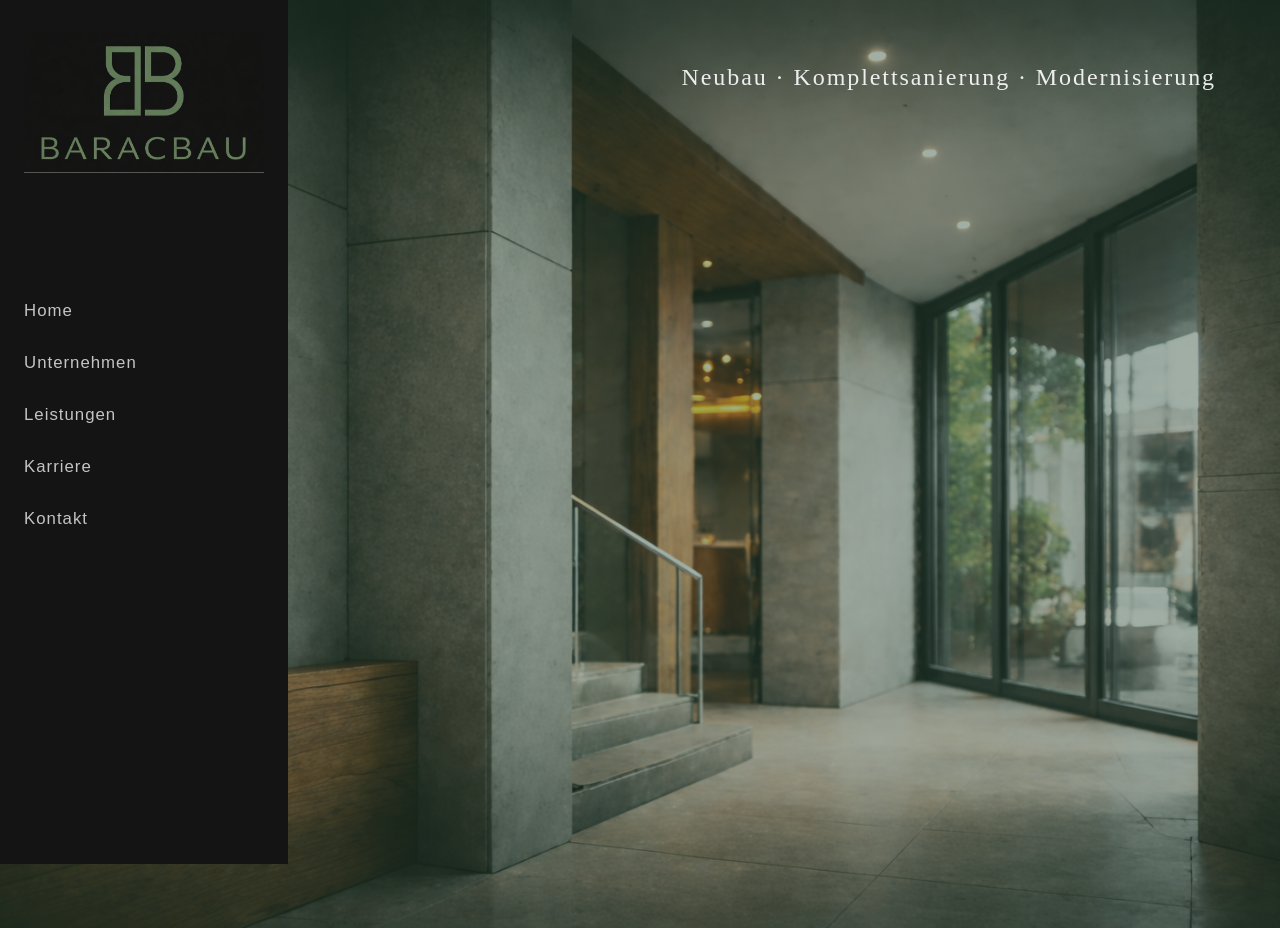
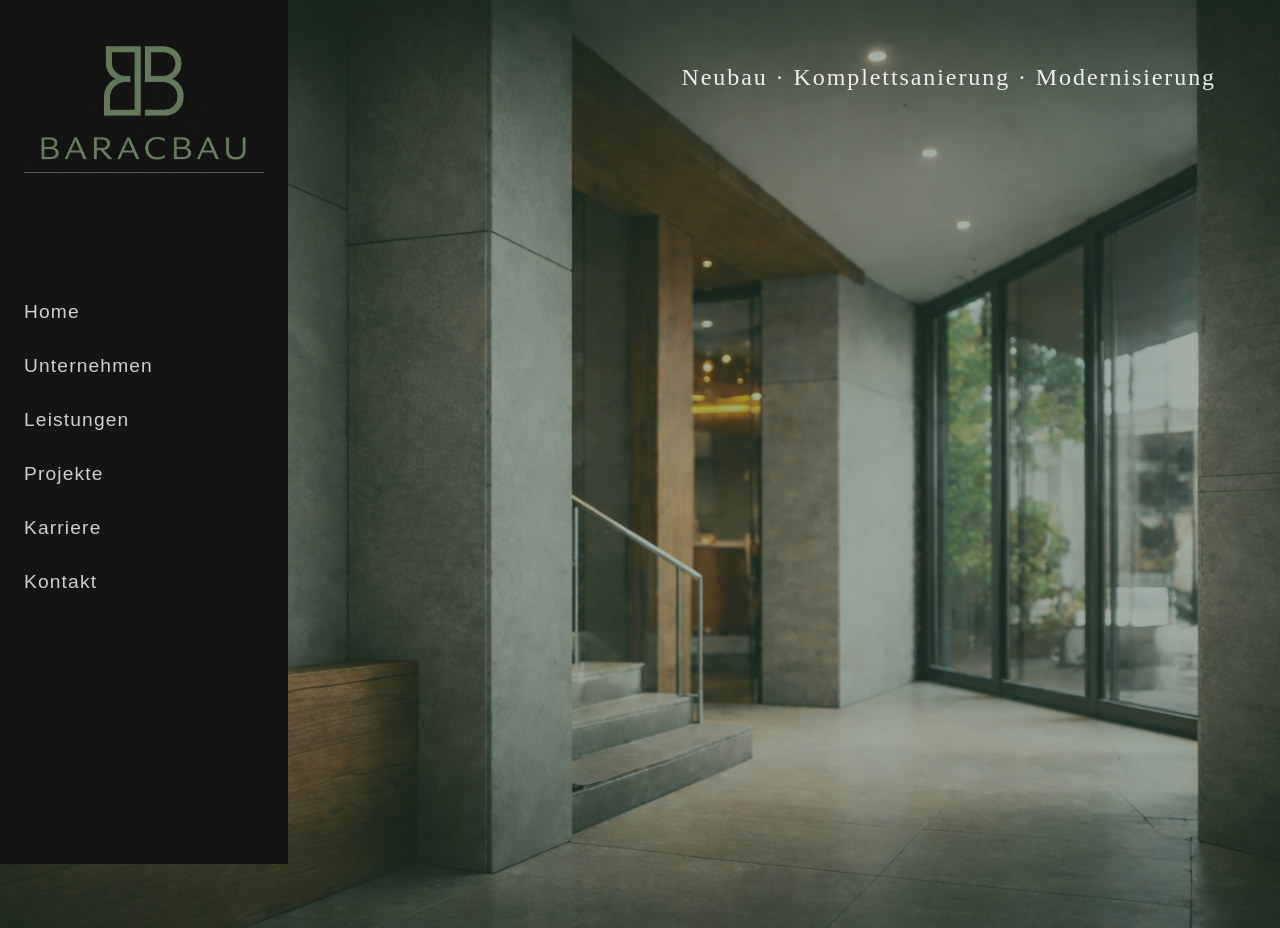
Before and after one commit to Marijo-Erenda/baracbau, a React (Vite) app in the folder frontend/: page / in a window 1280 px wide. Built offline with nearby package versions, Linux system fonts and the light colour scheme.

Commit message:
Refactor sidebar styles and improve navigation typography

```diff
--- /dev/null
+++ b/frontend/src/components/layout/sidebar.css
@@ -0,0 +1,121 @@
+/* ==================================
+   BARACBAU – Frontend / sidebar.css
+   Sidebar layout & navigation styles
+   ================================== */
+
+.sidebar {
+  position: fixed;
+  top: 0;
+  left: 0;
+
+  width: 240px;
+  height: 100vh;
+  padding: 2rem 1.5rem;
+
+  background: #131413;
+  color: rgba(255, 255, 255, 0.92);
+
+  z-index: 100;
+
+  display: flex;
+  flex-direction: column;
+  align-items: flex-start;
+}
+
+/* Logo */
+.sidebar__logo {
+  width: 100%;
+  margin-bottom: 8rem;
+}
+
+.sidebar__logo img {
+  width: 100%;
+  height: auto;
+  display: block;
+}
+
+/* Navigation */
+.sidebar__nav {
+  list-style: none;
+  margin: 0;
+  padding: 0;
+
+  display: flex;
+  flex-direction: column;
+  gap: 2rem;
+}
+
+.sidebar__item {
+  display: flex;
+  flex-direction: column;
+}
+
+/* Main link */
+.sidebar__link {
+  position: relative;
+  background: none;
+  border: none;
+  padding: 0;
+
+  text-align: left;
+  cursor: pointer;
+
+  font-size: 1.2rem;        /* ⬅ größer */
+  font-weight: 500;
+  letter-spacing: 0.06em;
+  color: rgba(255, 255, 255, 0.8);
+
+  transition:
+    color 0.25s ease,
+    transform 0.2s ease;
+}
+
+.sidebar__link:hover {
+  color: #ffffff;
+  transform: translateX(4px);
+}
+
+/* Hover underline */
+.sidebar__link::after {
+  content: "";
+  position: absolute;
+  left: 0;
+  bottom: -6px;
+
+  width: 0;
+  height: 1px;
+  background-color: #637A5A;
+
+  transition: width 0.65s ease;
+}
+
+.sidebar__link:hover::after {
+  width: calc(100% + 120px);
+}
+
+/* Submenu */
+.sidebar__submenu {
+  list-style: none;
+  margin: 0.6rem 0 0.8rem 1rem;
+  padding: 0;
+
+  display: flex;
+  flex-direction: column;
+  gap: 0.4rem;
+}
+
+.sidebar__submenu-item {
+  font-size: 1.12rem;       /* ⬅ spürbar größer */
+  font-weight: 400;
+  opacity: 0.85;            /* ⬅ besserer Kontrast */
+  cursor: pointer;
+
+  transition:
+    opacity 0.2s ease,
+    transform 0.2s ease;
+}
+
+.sidebar__submenu-item:hover {
+  opacity: 1;
+  transform: translateX(4px);
+}
--- a/frontend/src/components/layout/sidebar.tsx
+++ b/frontend/src/components/layout/sidebar.tsx
@@ -5,11 +5,20 @@
 
 import { useState } from "react";
 import logo from "@/assets/images/brand_big.jpg";
+import "./sidebar.css";
+
+/* ================================
+   Types
+   ================================ */
 
 type MenuItem = {
   label: string;
   children?: MenuItem[];
 };
+
+/* ================================
+   Navigation structure
+   ================================ */
 
 const menu: MenuItem[] = [
   { label: "Home" },
@@ -17,16 +26,31 @@ const menu: MenuItem[] = [
   {
     label: "Leistungen",
     children: [
-      { label: "Portfolio" },
-      { label: "Kompetenzen" },
+      { label: "Neubau" },
+      { label: "Komplettsanierung" },
+      { label: "Modernisierung" },
     ],
   },
+  { label: "Projekte" },
   { label: "Karriere" },
   { label: "Kontakt" },
 ];
 
+/* ================================
+   Sidebar Component
+   ================================ */
+
 export function Sidebar() {
   const [openIndex, setOpenIndex] = useState<number | null>(null);
+
+  const handleClick = (idx: number, hasChildren?: boolean) => {
+    if (!hasChildren) {
+      setOpenIndex(null);
+      return;
+    }
+
+    setOpenIndex(openIndex === idx ? null : idx);
+  };
 
   return (
     <nav className="sidebar">
@@ -44,7 +68,7 @@ export function Sidebar() {
             <li key={idx} className="sidebar__item">
               <button
                 className="sidebar__link"
-                onClick={() => setOpenIndex(isOpen ? null : idx)}
+                onClick={() => handleClick(idx, !!item.children)}
               >
                 {item.label}
               </button>
@@ -52,7 +76,10 @@ export function Sidebar() {
               {item.children && isOpen && (
                 <ul className="sidebar__submenu">
                   {item.children.map((child, cIdx) => (
-                    <li key={cIdx} className="sidebar__submenu-item">
+                    <li
+                      key={cIdx}
+                      className="sidebar__submenu-item"
+                    >
                       {child.label}
                     </li>
                   ))}
--- a/frontend/src/styles/global.css
+++ b/frontend/src/styles/global.css
@@ -1,6 +1,6 @@
 /* ==================================
-   BARACBAU – Frontend / global.css
-   Globale Layout- & Navigationsstile
+   BARACBAU – global.css
+   Globale Basis-Styles
    ================================== */
 
 html,
@@ -10,149 +10,7 @@ body {
   height: 100%;
 }
 
-/* ================================
-   App Layout
-   ================================ */
-
 .app-layout {
   position: relative;
   min-height: 100vh;
 }
-
-/* ================================
-   Sidebar
-   ================================ */
-
-.sidebar {
-  position: fixed;
-  top: 0;
-  left: 0;
-
-  width: 240px;
-  height: 100vh;
-  padding: 2rem 1.5rem;
-
-  background: #131413; /* exaktes Logo-Schwarz */
-  color: rgba(255, 255, 255, 0.92);
-
-  z-index: 100;
-
-  display: flex;
-  flex-direction: column;
-  align-items: flex-start;
-}
-
-/* ================================
-   Logo
-   ================================ */
-
-.sidebar__logo {
-  width: 100%;
-  margin-bottom: 8rem;
-}
-
-.sidebar__logo img {
-  width: 100%;
-  height: auto;
-  display: block;
-}
-
-/* ================================
-   Navigation
-   ================================ */
-
-.sidebar__nav {
-  list-style: none;
-  margin: 0;
-  padding: 0;
-
-  display: flex;
-  flex-direction: column;
-  gap: 2rem;
-}
-
-.sidebar__item {
-  display: flex;
-  flex-direction: column;
-}
-
-/* ================================
-   Main navigation link
-   ================================ */
-
-.sidebar__link {
-  position: relative;
-
-  background: none;
-  border: none;
-  padding: 0;
-
-  text-align: left;
-  cursor: pointer;
-
-  font-size: 1.05rem;
-  font-weight: 500;
-  letter-spacing: 0.06em;
-  color: rgba(255, 255, 255, 0.75);
-
-  transition:
-    color 0.25s ease,
-    transform 0.2s ease;
-}
-
-.sidebar__link:hover {
-  color: #ffffff;
-  transform: translateX(4px);
-}
-
-
-/* Hover underline – ruhig, links fix, rechts länger */
-
-.sidebar__link::after {
-  content: "";
-  position: absolute;
-  left: 0;
-  bottom: -6px;
-
-  width: 0;
-  height: 1px;
-
-  background-color: #637A5A; /* Brand-Grün */
-
-  transform-origin: left;
-  transition: width 0.65s ease; /* langsamer & ruhiger */
-}
-
-.sidebar__link:hover::after {
-  width: calc(100% + 120px);
-}
-
-
-/* ================================
-   Submenu
-   ================================ */
-
-.sidebar__submenu {
-  list-style: none;
-  margin: 0.6rem 0 0.8rem 1rem;
-  padding: 0;
-
-  display: flex;
-  flex-direction: column;
-  gap: 0.4rem;
-}
-
-.sidebar__submenu-item {
-  font-size: 0.9rem;
-  opacity: 0.7;
-  cursor: pointer;
-
-  transition:
-    opacity 0.2s ease,
-    transform 0.2s ease;
-}
-
-.sidebar__submenu-item:hover {
-  opacity: 1;
-  transform: translateX(4px);
-}
```
